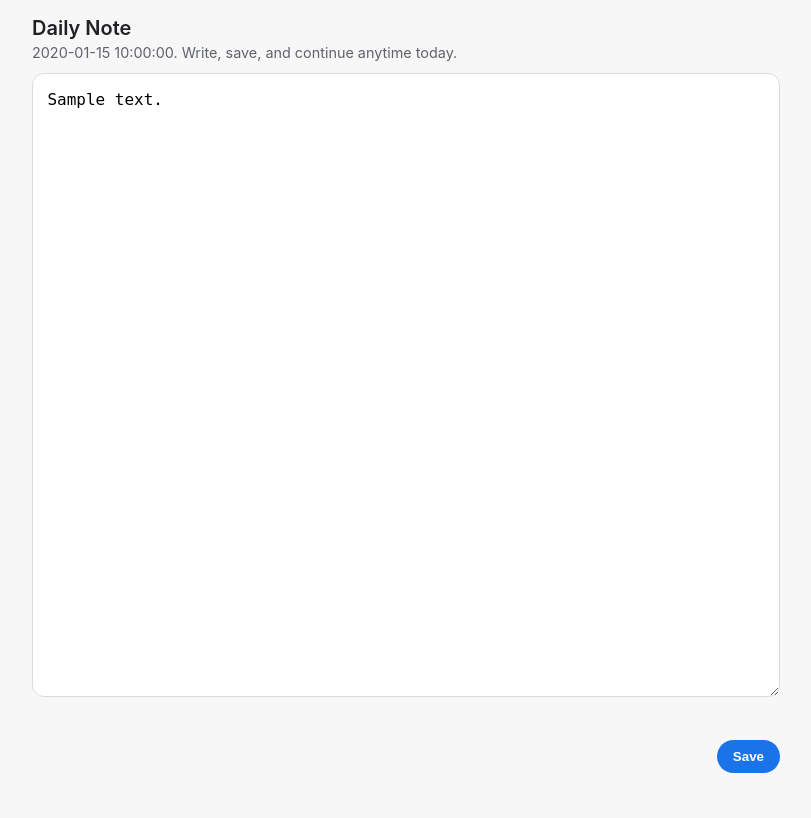
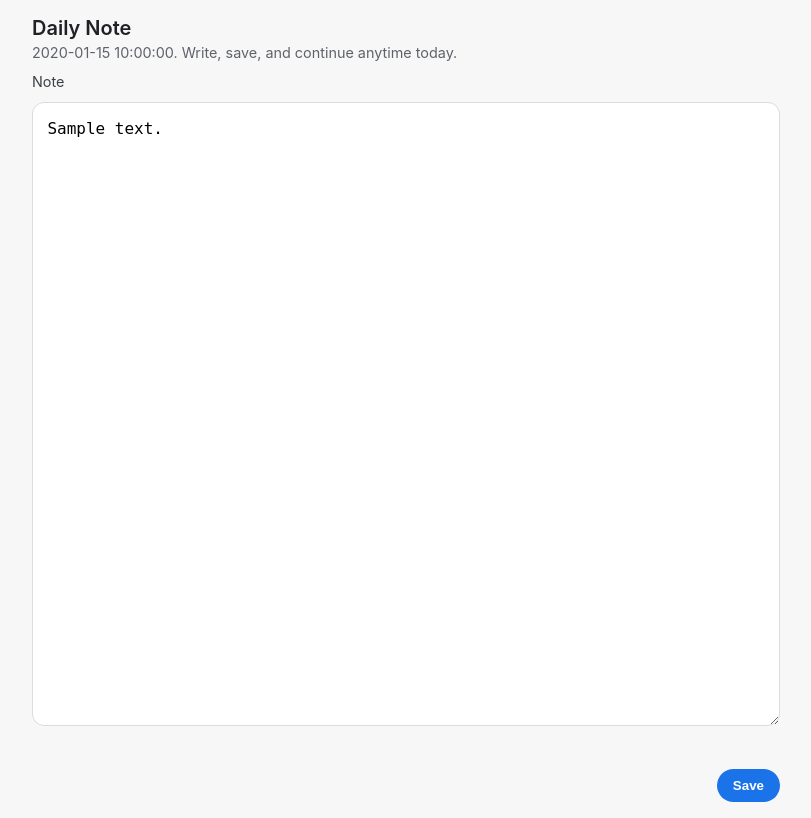
Before and after one commit to Laxen/logbook, a Flask app: template templates/index.html in a window 1280 px wide. Shown: the whole page, without its empty margins (234-1045 px from the left). Before the commit the page ends 773 px from the top, so only its background shows below. Run offline with Flask 3, Linux system fonts and the light colour scheme; the template is opened without the code that fills it: most values are stand-ins (such as "Sample title", 1, 10 or a date in 2020).

Commit message:
fix: improve note form accessibility UX

```diff
--- a/templates/index.html
+++ b/templates/index.html
@@ -42,6 +42,11 @@
         gap: 0.75rem;
       }
 
+      label {
+        font-size: 0.9rem;
+        color: #3c4043;
+      }
+
       textarea {
         width: 100%;
         min-height: calc(100dvh - 11rem);
@@ -76,8 +81,9 @@
     <main>
       <h1>Daily Note</h1>
       <p>{{ date }}. Write, save, and continue anytime today.</p>
-      <form method="post">
-        <textarea name="note" wrap="soft" placeholder="Write anything...">{{ note | e }}</textarea>
+      <form method="post" onsubmit="this.querySelector('button').disabled=true;this.querySelector('button').textContent='Saving...';">
+        <label for="note">Note</label>
+        <textarea id="note" name="note" wrap="soft" placeholder="Write anything...">{{ note | e }}</textarea>
         <div class="message" aria-live="polite">{{ message }}</div>
         <button type="submit">Save</button>
       </form>
```
